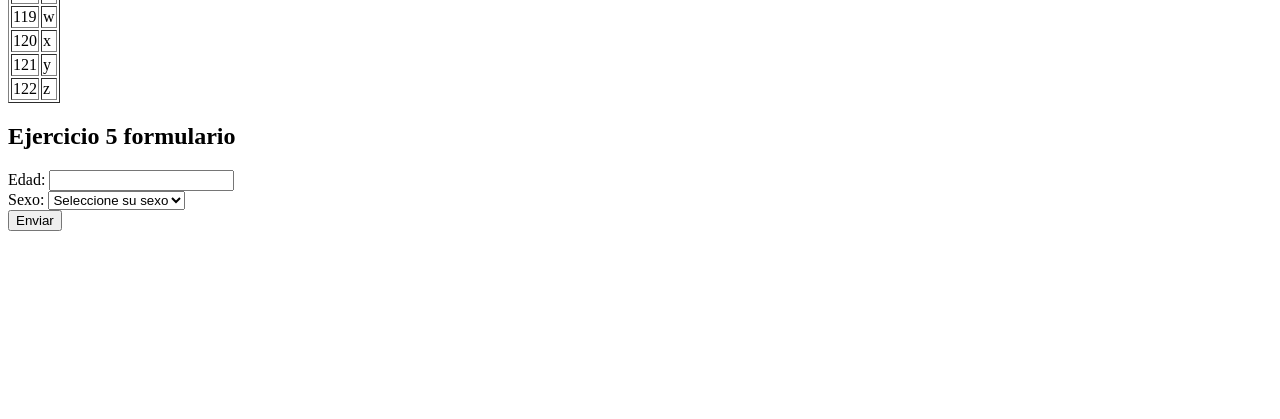
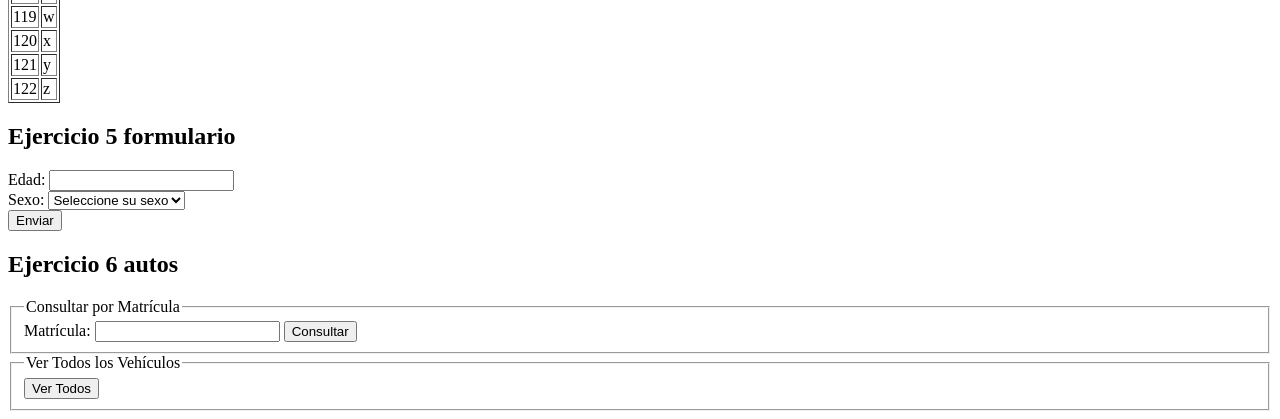
Before and after one commit to saul03xd/tecweb, a PHP site: page /?numero=1 in a window 1280 px wide. Shown: the part 1097-1516 px from the top of the page. Before the commit the page ends 1328 px from the top, so only its background shows below. Run offline with PHP 8.4, Linux system fonts and the light colour scheme.

Commit message:
Ejericio 6 resuelto correctamente

```diff
--- a/practicas/P07/index.php
+++ b/practicas/P07/index.php
@@ -48,5 +48,23 @@
 
         <input type="submit" value="Enviar" />
     </form>
+
+    <h2>Ejercicio 6 autos</h2>
+
+    <form action="vehiculos.php" method="post">
+        <fieldset>
+            <legend>Consultar por Matrícula</legend>
+            <label for="matricula">Matrícula:</label>
+            <input type="text" id="matricula" name="matricula" required>
+            <button type="submit">Consultar</button>
+        </fieldset>
+    </form>
+
+    <form action="vehiculos.php" method="post">
+        <fieldset>
+            <legend>Ver Todos los Vehículos</legend>
+            <button type="submit" name="verTodos">Ver Todos</button>
+        </fieldset>
+    </form>
 </body>
 </html>
```
